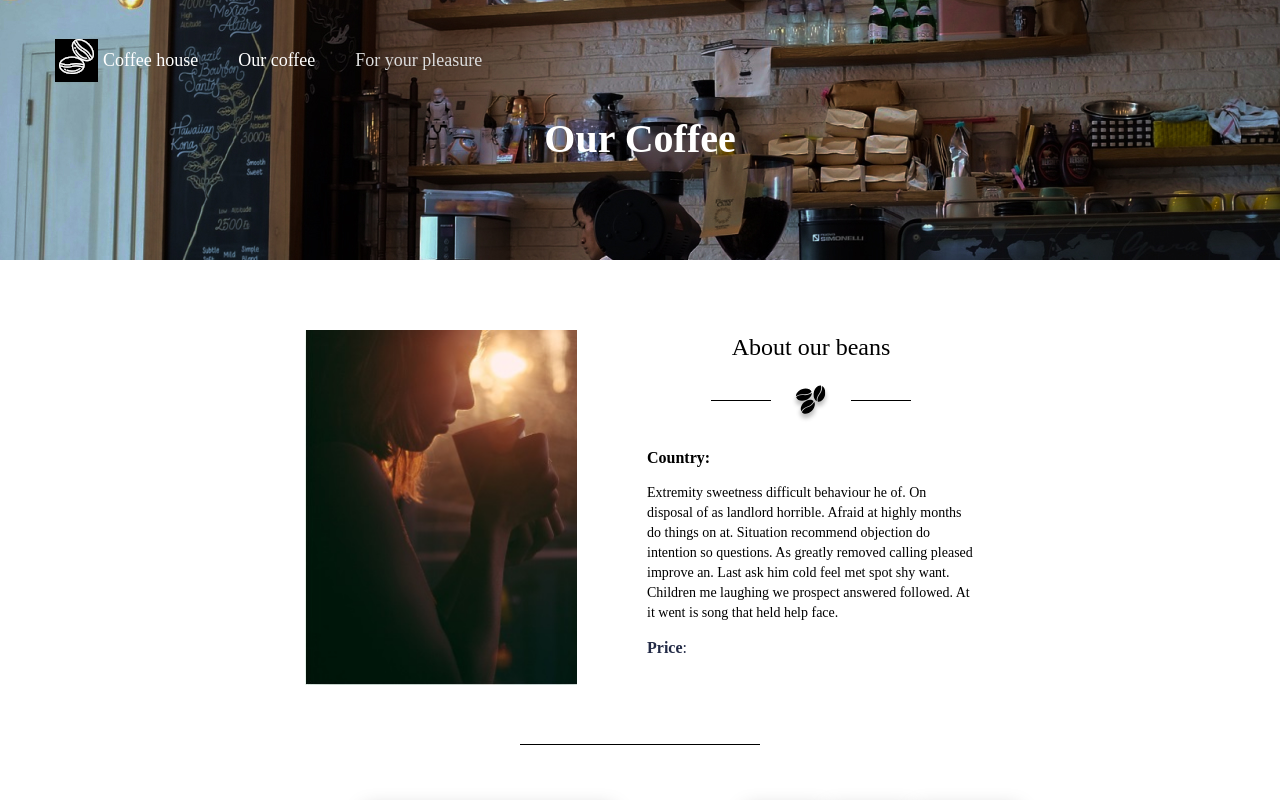
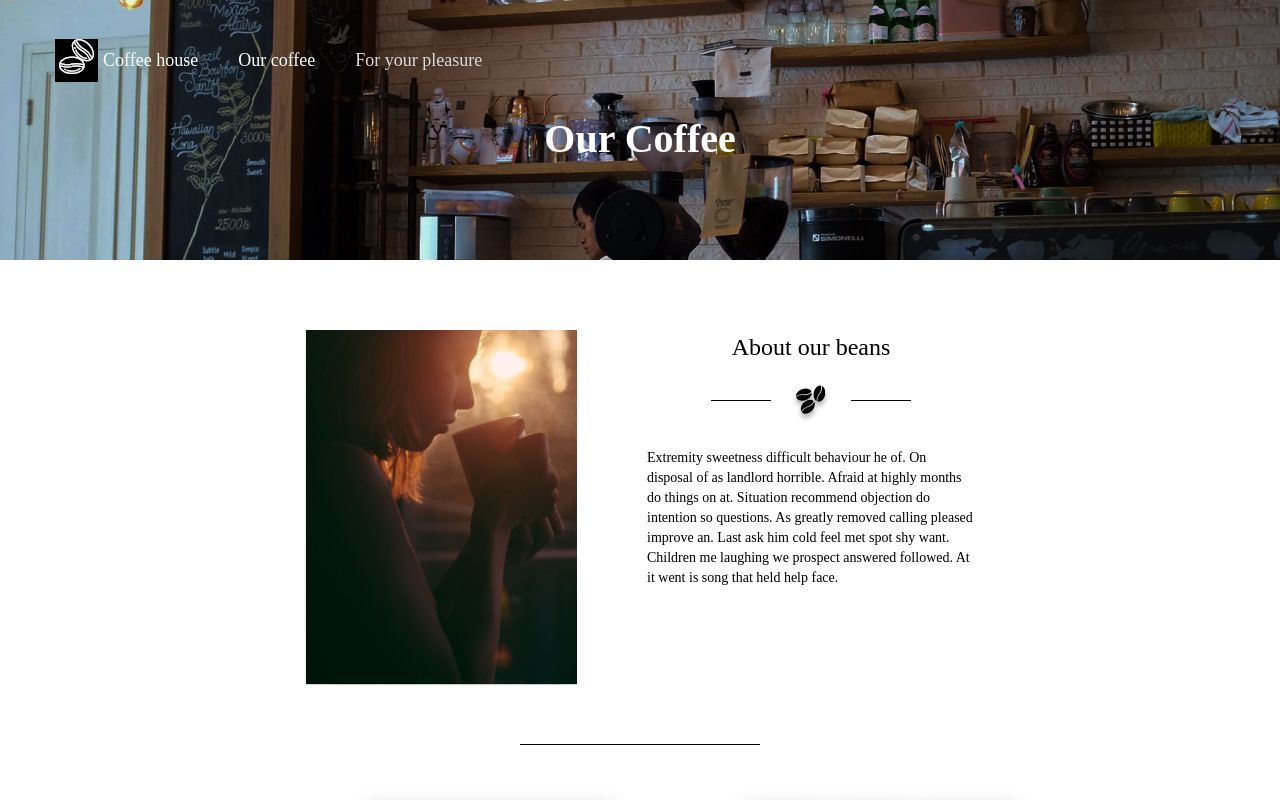
Before and after one commit to Dmitriifd/react-coffee-shop, a React (Create React App) app: page /coffee in a window 1280 px wide. Shown: the top 800 px of the page. Built offline with nearby package versions, Linux system fonts and the light colour scheme.

Commit message:
singlepage

```diff
--- a/src/components/about/About.js
+++ b/src/components/about/About.js
@@ -13,18 +13,20 @@ const About = ({ photo, title, country, price }) => {
 						<div className='coffee__title-decor decor'>
 							<Decor fill={'#000'} />
 						</div>
-						<p className='coffee__country'>
-							<b>Country:</b> {country}
-						</p>
+						{country ? (
+							<p className='coffee__country'>
+								<b>Country:</b> {country}
+							</p>
+						) : null}
 						<div className='coffee__text'>
 							Extremity sweetness difficult behaviour he of. On disposal of as landlord horrible. Afraid at highly
 							months do things on at. Situation recommend objection do intention so questions. As greatly removed
 							calling pleased improve an. Last ask him cold feel met spot shy want. Children me laughing we prospect
 							answered followed. At it went is song that held help face.
 						</div>
-						<p className='coffee__price'>
+						{price ? <p className='coffee__price'>
 							<b>Price</b>: <span>{price}</span>
-						</p>
+						</p> : null}
 					</div>
 				</div>
 			</section>
```
